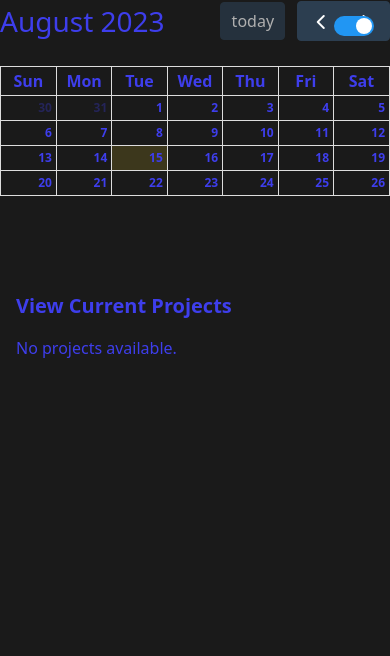
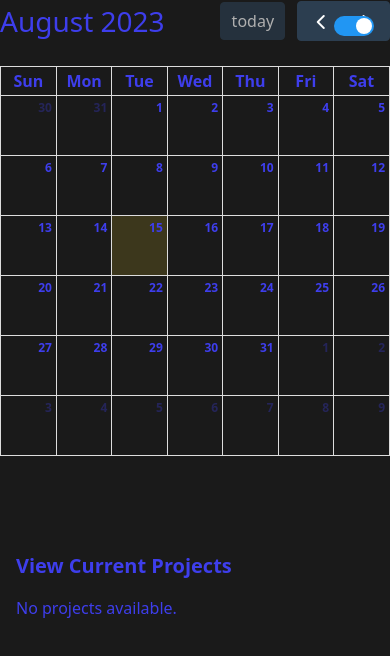
Before and after one commit to Geraldine-Okeke/taskmgt, a React (Create React App) app: page /PROJECTS/ViewProjects in a window 390 px wide. Shown: the top 656 px of the page. Built offline with nearby package versions, Linux system fonts and the light colour scheme.

Commit message:
calender

```diff
--- a/src/App.css
+++ b/src/App.css
@@ -1,7 +1,10 @@
 @tailwind base;
 @tailwind components;
 @tailwind utilities;
-
+body{
+  box-sizing: border-box;
+  overflow-x: hidden;
+}
 .dark-mode {
   background-color: #1a1a1a; /* Set your dark mode background color */
   color: rgb(62, 62, 236); /* Set your dark mode text color */
@@ -63,3 +66,12 @@ input:checked + .slider {
 input:checked + .slider:before {
   transform: translateX(20px);
 }
+
+.responsive-calendar {
+  aspect-ratio: 10 / 1; /* Default aspect ratio for small screens */
+
+  @media (min-width: 640px) {
+    /* Adjust the aspect ratio for screens wider than 640px */
+    aspect-ratio: 2 / 1;
+  }
+}
--- a/src/components/PROJECTS/ViewProjects.js
+++ b/src/components/PROJECTS/ViewProjects.js
@@ -1,10 +1,24 @@
-import React, { useEffect, useState } from "react";
+import React, { useEffect, useState,useRef } from "react";
 import { useProjects } from "./ProjectsContext";
 import FullCalendar from '@fullcalendar/react';
 import dayGridPlugin from '@fullcalendar/daygrid';
 import EditProjectModal from "./EditProjectModal"
 function ViewProjects() {
   const { projects, deleteProject, setProjects } = useProjects();
+  const [calendarAspectRatio, setCalendarAspectRatio] = useState(1);
+
+  const calendarRef = useRef(null);
+
+  useEffect(() => {
+    // Calculate and set the aspect ratio based on the screen width
+    const screenWidth = window.innerWidth;
+
+    if (screenWidth < 540) {
+      setCalendarAspectRatio(1);
+    } else {
+      setCalendarAspectRatio(3);
+    }
+  }, []);
   const [editingProject, setEditingProject] = useState(null);
   const handleEditProject = (editedProject) => {
     const projectIndex = projects.findIndex(
@@ -126,17 +140,19 @@ function ViewProjects() {
 
   return (
     <>
-      <div className="w-screen h-1/2 overflow-hidden">
+     <div className="w-screen h-1/2 md:h-2/4 overflow-hidden">
         <FullCalendar
+          ref={calendarRef}
           plugins={[dayGridPlugin]}
           initialView="dayGridMonth"
-          className="w-full h-64"
-          events={calendarEvents} // Pass the events data to FullCalendar
+          className={`w-full h-64 responsive-calendar`}
+          events={calendarEvents}
           dayCellContent={dayCellContent}
-          aspectRatio={3.0}
+          aspectRatio={calendarAspectRatio}
           dayMaxEventRows={true}
         />
       </div>
+
       <div className="p-4 space-y-4 mt-20">
       <h2 className="text-xl font-semibold">View Current Projects</h2>
       {projects.length === 0 ? (
--- a/tailwind.config.js
+++ b/tailwind.config.js
@@ -4,7 +4,13 @@ module.exports = {
     "./src/**/*.{js,jsx,ts,tsx}",
   ],
   theme: {
-    extend: {},
+    extend: {
+
+      aspectRatio: {
+        '1/1': '1',
+        '2/1': '2',
+      },
+    },
   },
   plugins: [],
 }
```
